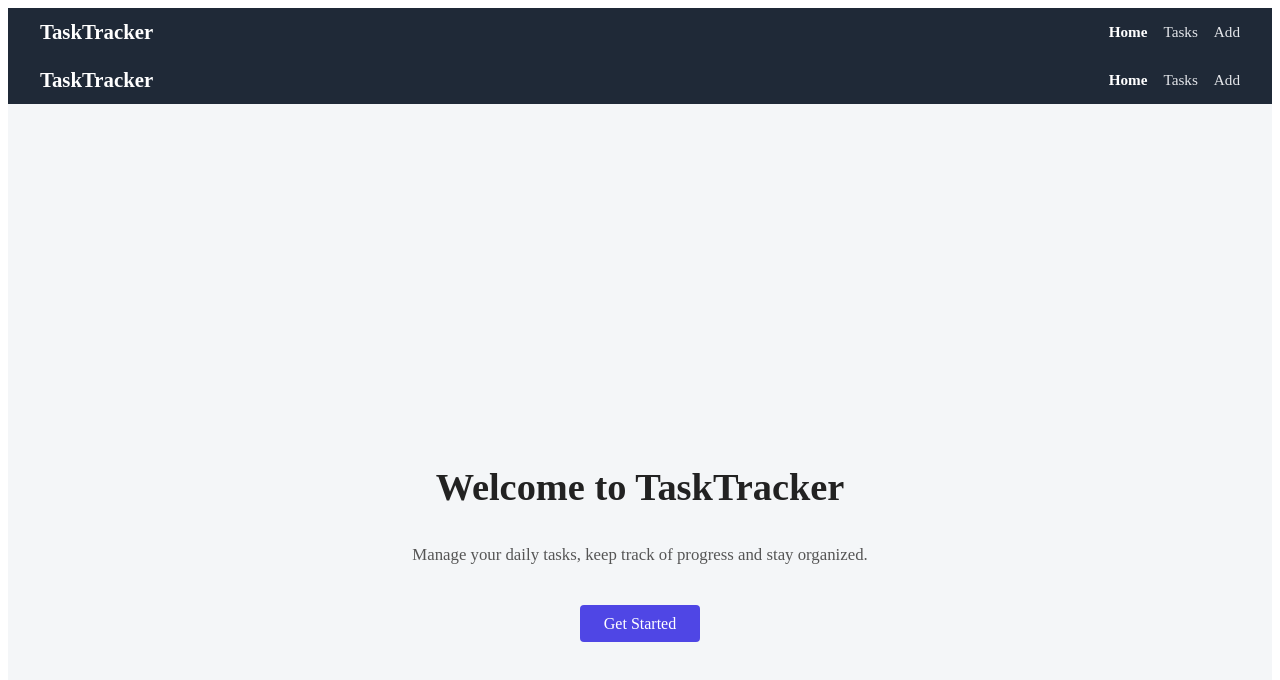
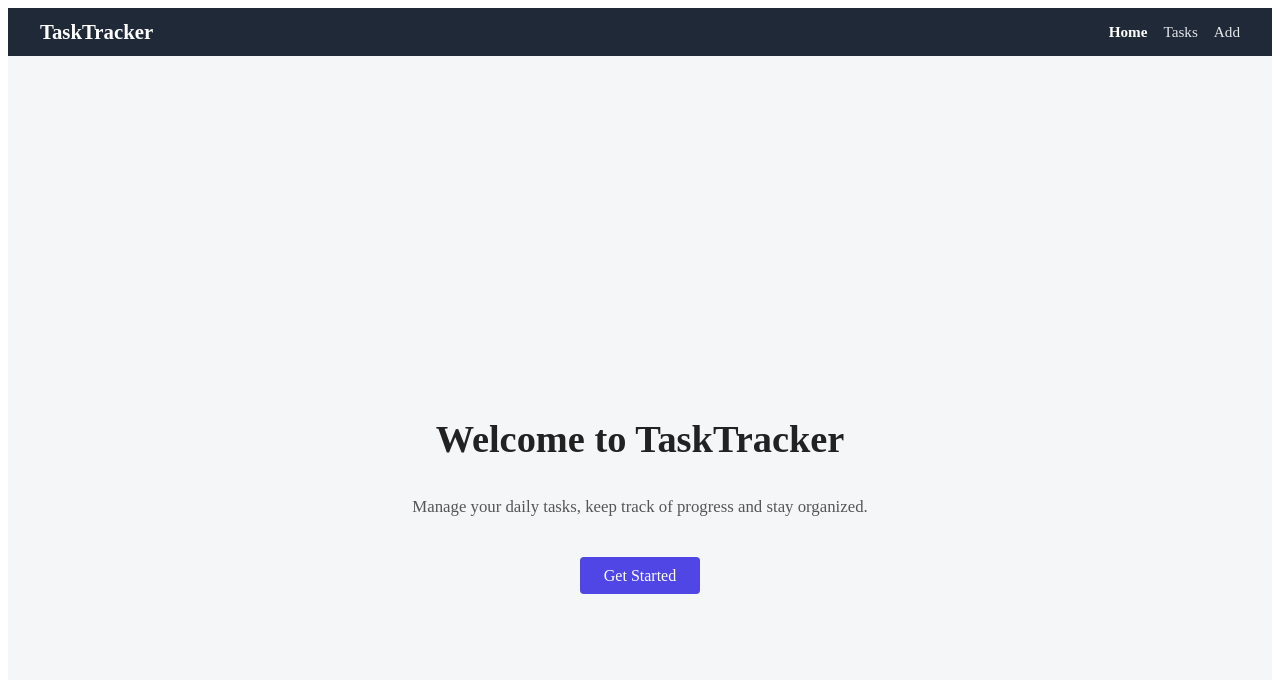
Before and after one commit to nithinsamala/task_fortend, a React (Vite) app: page / in a window 1280 px wide. Shown: the top 680 px of the page. Built offline with nearby package versions, Linux system fonts and the light colour scheme; no server answers.

Commit message:
Update Home.jsx

```diff
--- a/src/components/Home.jsx
+++ b/src/components/Home.jsx
@@ -1,12 +1,9 @@
 import React from "react";
 import { Link } from "react-router-dom";
 import "./Home.css";
-import Navbar from "./Navbar";
 
 const Home = () => {
   return (
-    <>
-      <Navbar />
     <div className="home-container">
       <h1 className="welcome-title">Welcome to TaskTracker</h1>
       <p className="welcome-text">
@@ -18,7 +15,6 @@ const Home = () => {
         </Link>
       </div>
     </div>
-    </>
   );
 };
 
```
Lines whose indentation alone changed are shown as unchanged.
